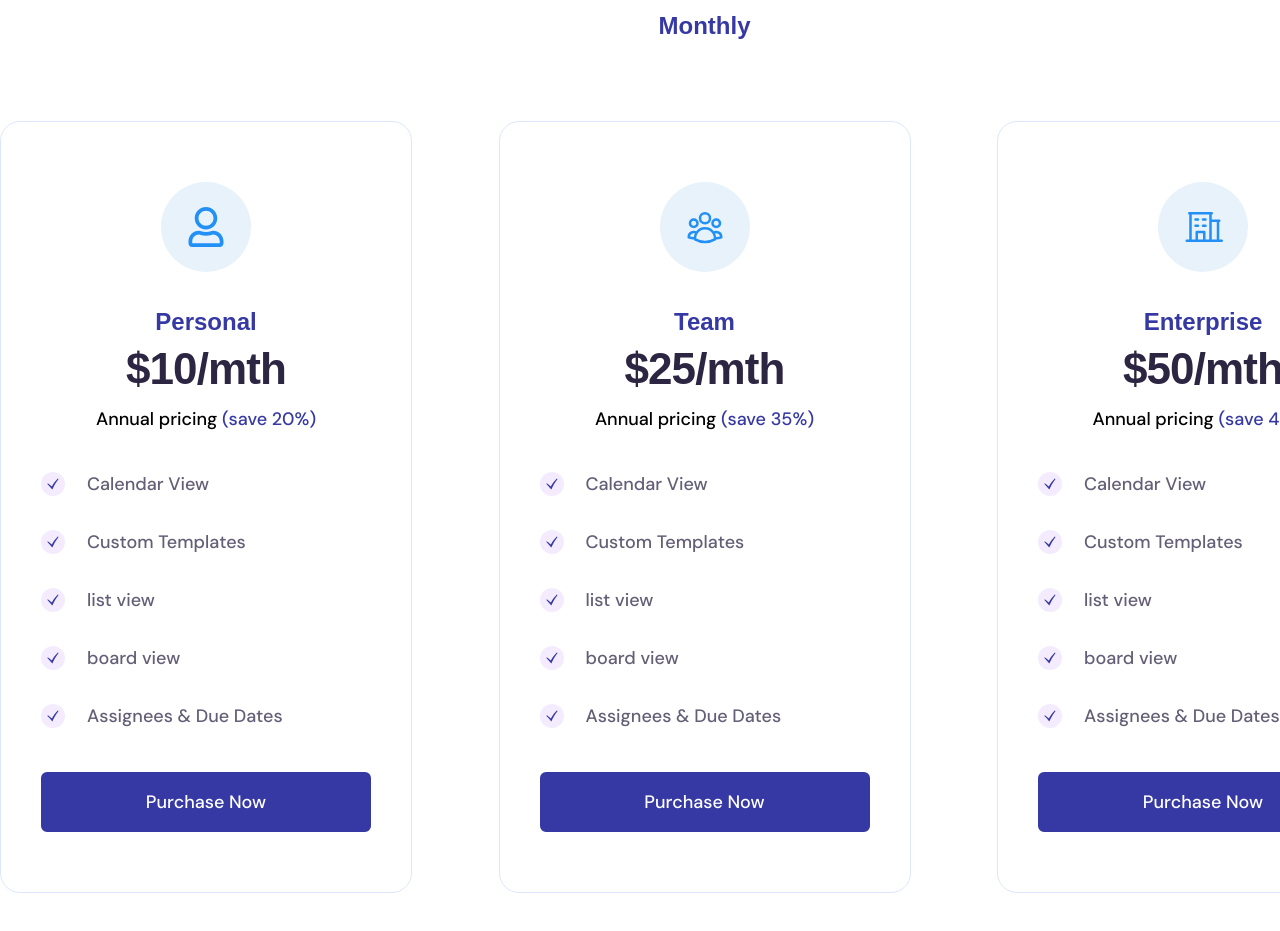
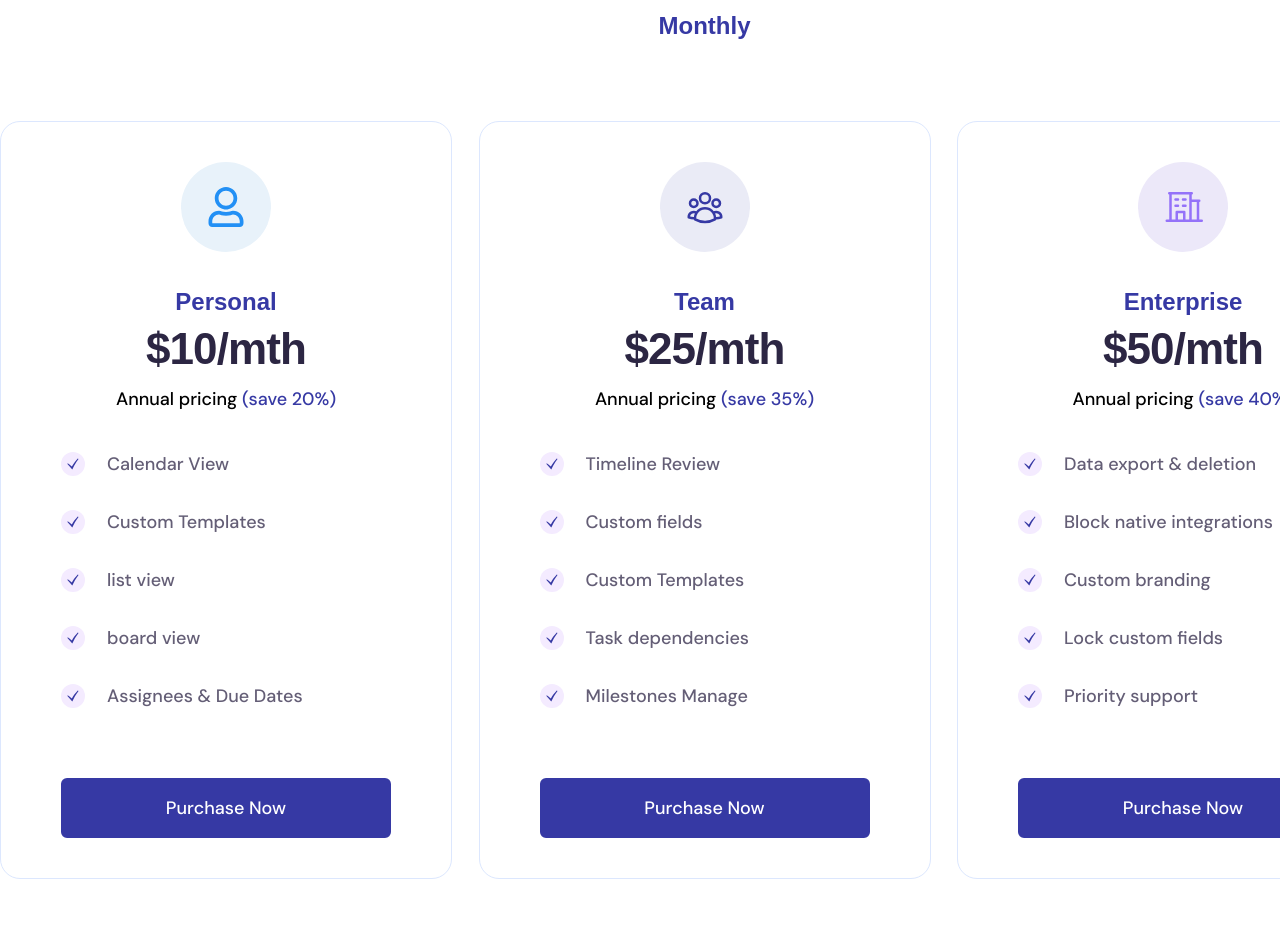
Before and after one commit to iyiu9akhan/innovate-RTB, a React (Vite) app: page / in a window 1280 px wide. Shown: the part 5380-6311 px from the top of the page. Before the commit the page ends 6273 px from the top, so only its background shows below. Built offline with nearby package versions, Linux system fonts and the light colour scheme; a web font is replaced by a local one.

Commit message:
windows: pricing section solved

```diff
--- a/src/components/Pricing/Pricing.jsx
+++ b/src/components/Pricing/Pricing.jsx
@@ -6,62 +6,62 @@ import Button from "../Layout/Button";
 import { HiOutlineUserGroup } from "react-icons/hi2";
 import { PiBuildingOffice } from "react-icons/pi";
 
-// import icon_one from "../../assets/pricing/price_one.png"
 
 function Pricing() {
-
-    const pricing_data =[
+  const pricing_data = [
     {
-            icon: <FaRegUser/>,
-            title: 'personal',
-            heading: '$10',
-            // discount: 'Annual pricing',
-            dis_digit: '20',
-            feature : [
-                {
-                    0: 'Calendar View',
-                    1: 'Custom Templates',
-                    2: 'list view',
-                    3: 'board view',
-                    4: 'Assignees & Due Dates'
-                },
-            ]
+      icon: <FaRegUser />,
+      icon_color: "#2290F5",
+      icon_bg: "#E8F2FA",
+      title: "personal",
+      heading: "$10",
+      dis_digit: "20",
+      feature: [
+        [
+           "Calendar View",
+           "Custom Templates",
+           "list view",
+           "board view",
+          "Assignees & Due Dates",
+     ],
+      ],
+      feature_icon: <GiCheckMark />
     },
     {
       icon: <HiOutlineUserGroup />,
-            title: 'team',
-            heading: '$25',
-            // discount: 'Annual pricing ',
-            dis_digit: '35',
-            feature : [
-                {
-                    0: 'Timeline Review',
-                    1: 'Custom fields',
-                    2: 'Custom Templates',
-                    3: 'Task dependencies',
-                    4: 'Milestones Manage'
-                },
-            ]
+      icon_color: "#3639A4",
+      icon_bg: "#EAEBF6",
+      title: "team",
+      heading: "$25",
+      dis_digit: "35",
+      feature: [
+        [ "Timeline Review",
+          "Custom fields",
+         "Custom Templates",
+          "Task dependencies",
+          "Milestones Manage",],
+      ],
+      feature_icon: <GiCheckMark />
     },
     {
       icon: <PiBuildingOffice />,
-            title: 'enterprise',
-            heading: '$50',
-            // discount: 'Annual pricing ',
-            dis_digit: '40',
-            feature : [
-                {
-                    0: 'Data export & deletion',
-                    1: 'Block native integrations',
-                    2: 'Custom branding',
-                    3: 'Lock custom fields',
-                    4: 'Priority support'
+      icon_color: "#9472F9",
+      icon_bg: "#ECE8F9",
+      title: "enterprise",
+      heading: "$50",
+      dis_digit: "40",
+      feature: [
+        ["Data export & deletion",
+           "Block native integrations",
+          "Custom branding",
+          "Lock custom fields",
+           "Priority support",],
+      ],
+      feature_icon: <GiCheckMark />
     },
-            ]
-        },
-    ]
+  ];
   return (
-    <div>
+    <div className="mb-[160px]">
       <Container>
         <div>
           <h1 className="font-primary font-bold text-[46px] leading-[56px] text-blue-color w-[623px] mb-[39px] capitalize mx-auto text-center">
@@ -72,11 +72,21 @@ function Pricing() {
           </h6>
         </div>
         <div className="flex justify-between ">
-        {pricing_data.map((item)=>(
-              <div className="border-1 border-border-gray rounded-[20px] py-[60px] px-[40px] flex flex-col text-center group hover:bg-blueBtn-color transition-all duration-500">
+          {pricing_data.map((item) => (
+            <div className="border-1 border-border-gray rounded-[20px] px-[60px] py-[40px] flex flex-col text-center group hover:bg-blueBtn-color transition-all duration-500">
               <div className=" mx-auto">
-              <div className="h-[90px] w-[90px] bg-[#E8F2FA] rounded-[50%] flex items-center justify-center mb-8 group-hover:bg-white transition-all duration-500">
-                <div className=" text-[#2290F5] group-hover:text-blueBtn-color transition-all duration-500 text-[40px]">
+                <div
+                  style={{
+                    backgroundColor: item.icon_bg,
+                  }}
+                  className="h-[90px] w-[90px]  rounded-[50%] flex items-center justify-center mb-8 group-hover:bg-white transition-all duration-500"
+                >
+                  <div
+                    style={{
+                      color: item.icon_color,
+                    }}
+                    className="group-hover:text-blueBtn-color transition-all duration-500 text-[40px]"
+                  >
                     {item.icon}
                   </div>
                 </div>
@@ -89,51 +99,32 @@ function Pricing() {
               </h2>
               <p className="font-secondary font-medium text-lg leading-[18px] mb-[40px] group-hover:text-white transition-all duration-500">
                 Annual pricing
-              <span className="text-blueBtn-color mb-[40px] transition-all duration-500 group-hover:text-btn"> (save {item.dis_digit}%)</span>
+                <span className="text-blueBtn-color mb-[40px] transition-all duration-500 group-hover:text-btn">
+                  {" "}
+                  (save {item.dis_digit}%)
+                </span>
               </p>
               <div className="mb-[40px]">
-              <div className="flex items-center mb-[26px]">
-                <div className="h-[24px] w-[24px] bg-[#F4EBFF] rounded-[50%] flex justify-center items-center">
-                  <GiCheckMark className="text-blueBtn-color" size={12} />
+                {item.feature[0].map((list, index) => (
+                  <div
+                    className="flex items-center mb-[26px]"
+                    key={index}
+                  >
+                    <div className="flex items-center">
+                      <div className="h-[24px] w-[24px] bg-[#F4EBFF] rounded-[50%] flex justify-center items-center text-blueBtn-color text-[12px]">
+                        {item.feature_icon}
                       </div>
-                <p className="ml-[22px] font-secondary font-medium text-lg leading-[32px] text-info-color transition-all duration-500 group-hover:text-white">
-                  Calendar View
-                </p>
-              </div>
-              <div className="flex items-center mb-[26px]">
-                <div className="h-[24px] w-[24px] bg-[#F4EBFF] rounded-[50%] flex justify-center items-center">
-                  <GiCheckMark className="text-blueBtn-color" size={12} />
-                </div>
-                <p className="ml-[22px] font-secondary font-medium text-lg leading-[32px] text-info-color transition-all duration-500 group-hover:text-white">
-                  Custom Templates
-                </p>
-              </div>
-              <div className="flex items-center mb-[26px]">
-                <div className="h-[24px] w-[24px] bg-[#F4EBFF] rounded-[50%] flex justify-center items-center">
-                  <GiCheckMark className="text-blueBtn-color" size={12} />
-                </div>
-                <p className="ml-[22px] font-secondary font-medium text-lg leading-[32px] text-info-color transition-all duration-500 group-hover:text-white">
-                  list view
-                </p>
-              </div>
-              <div className="flex items-center mb-[26px]">
-                <div className="h-[24px] w-[24px] bg-[#F4EBFF] rounded-[50%] flex justify-center items-center">
-                  <GiCheckMark className="text-blueBtn-color" size={12} />
-                </div>
-                <p className="ml-[22px] font-secondary font-medium text-lg leading-[32px] text-info-color transition-all duration-500 group-hover:text-white">
-                  board view
-                </p>
-              </div>
-              <div className="flex items-center">
-                <div className="h-[24px] w-[24px] bg-[#F4EBFF] rounded-[50%] flex justify-center items-center">
-                  <GiCheckMark className="text-blueBtn-color" size={12} />
-                </div>
-                <p className="ml-[22px] font-secondary font-medium text-lg leading-[32px] text-info-color transition-all duration-500 group-hover:text-white">
-                  Assignees & Due Dates
+                      <p className="ml-[22px] font-secondary font-medium text-lg leading-[32px] text-info-color transition-all duration-500 group-hover:text-white ">
+                        {" "}
+                        {list}
                       </p>
                     </div>
                   </div>
-            <Button className="w-[330px] transition-all duration-500 group-hover:text-black group-hover:bg-btn group-hover:border-btn">Purchase Now</Button>
+                ))}
+              </div>
+              <Button className="w-[330px] transition-all duration-500 group-hover:text-black group-hover:bg-btn group-hover:border-btn hover:bg-white hover:border-white">
+                Purchase Now
+              </Button>
             </div>
           ))}
         </div>
```
Lines whose indentation alone changed are shown as unchanged.
